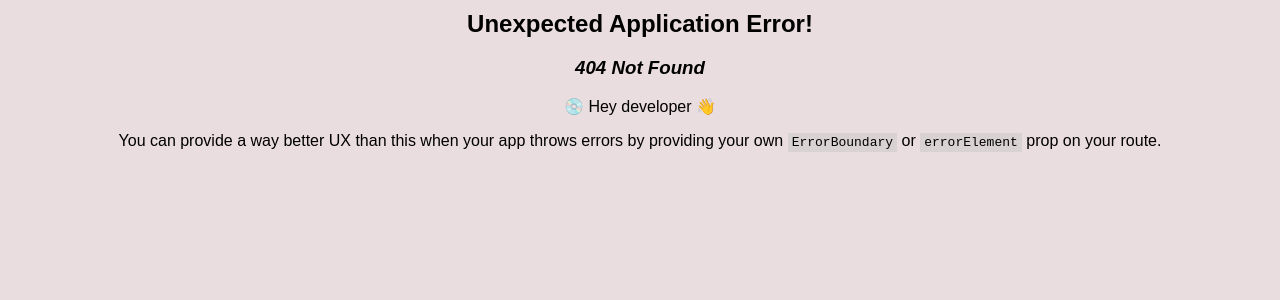
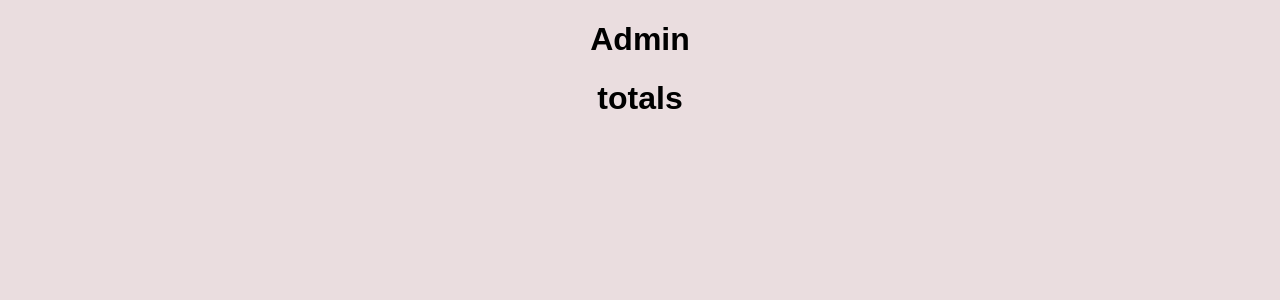
Before and after one commit to shen3340/cfb-risk-team-website, a React (Vite) app: page /cfb-risk-team-website/Admin in a window 1280 px wide. Before the commit this address had no page. Shown: the top 300 px of the page. Built offline with nearby package versions, Linux system fonts and the light colour scheme.

Commit message:
barebones admin page

```diff
--- /dev/null
+++ b/src/components/Admin.tsx
@@ -0,0 +1,29 @@
+import React from "react";
+
+interface Totals {
+  nplayers: number;
+  quota: number;
+  assigned: number;
+  display_pct: string;
+  nterritories: number;
+  ncompleted: number;
+  completed_pct: string;
+}
+
+interface AdminProps {
+  totals?: Totals;
+}
+
+const Admin: React.FC<AdminProps> = () => {
+
+  return (
+    <div>
+      <h1>Admin</h1>
+
+      <h1> totals </h1>
+
+    </div>
+  );
+};
+
+export default Admin;
--- a/src/components/Form.tsx
+++ b/src/components/Form.tsx
@@ -1,17 +1,10 @@
-import { useState } from "react";
 const Form = () => {
-  const [isAuthenticated, setIsAuthenticated] = useState(false);
 
   const handleLoginClick = () => {
-    if (!isAuthenticated) {
-      // Redirect to your backend's /auth/discord route if not authenticated
-      window.location.href = "http://localhost:3001/auth/discord";
-      setIsAuthenticated(true);
-    } else {
-      // Optionally, handle what happens if the user is already authenticated
-      console.log("User is already authenticated");
-    }
+    window.location.href =
+      "https://discord.com/oauth2/authorize?client_id=1341159037881815103&response_type=code&redirect_uri=http%3A%2F%2Flocalhost%3A5173%2Fcfb-risk-team-website%2Fdashboard&scope=identify";
   };
+
 
   return (
     <div>
```
Also changed, not shown: src/main.tsx (+6 -1 lines).
